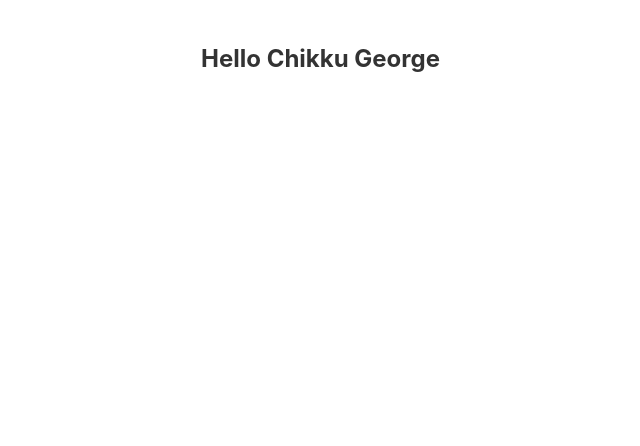
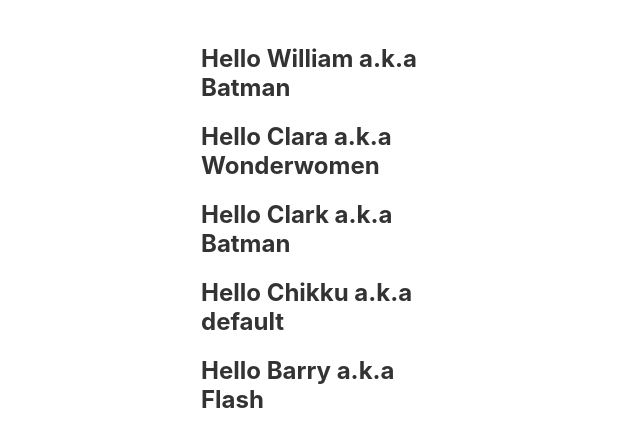
Before and after one commit to chikkugeorge24/svelte, a Svelte app in the folder svelte-demo/: page / in a window 1280 px wide. Shown: the top 446 px of the page, without its empty margins (319-959 px from the left). Built offline with nearby package versions, Linux system fonts and the light colour scheme.

Commit message:
svelte component props

```diff
--- a/svelte-demo/src/App.svelte
+++ b/svelte-demo/src/App.svelte
@@ -1,9 +1,19 @@
 <script>
   import Greet from "./components/Greet.svelte";
+  const name = "Chikku",
+    channel = "Crafts Grimoire";
+  const obj = {
+    name: "Barry",
+    heroName: "Flash",
+  };
 </script>
 
 <main>
-  <Greet />
+  <Greet name="William" heroName="Batman" />
+  <Greet name="Clara" heroName="Wonderwomen" />
+  <Greet name="Clark" heroName="Batman" />
+  <Greet {name} />
+  <Greet {...obj} />
 </main>
 
 <style>
--- a/svelte-demo/src/components/Greet.svelte
+++ b/svelte-demo/src/components/Greet.svelte
@@ -1 +1,6 @@
-<h2>Hello Chikku George</h2>
+<script>
+  export let name;
+  export let heroName = "default";
+</script>
+
+<h2>Hello {name} a.k.a {heroName}</h2>
```
